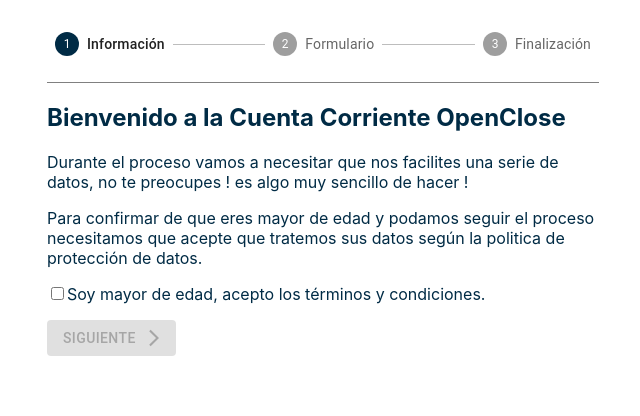
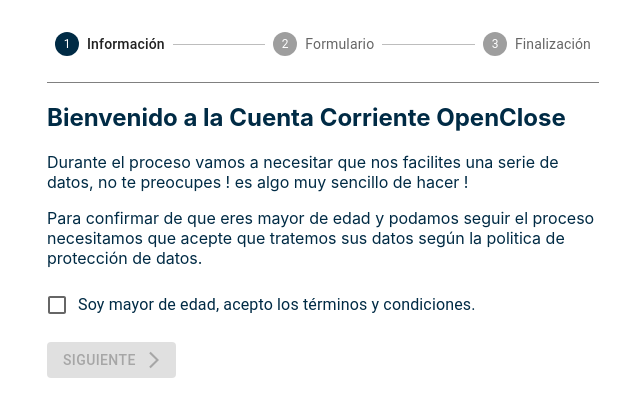
Before and after one commit to joraanbe82/wizard-bank, a React (Create React App) app: page / in a window 1280 px wide. Shown: the top 416 px of the page, without its empty margins (317-957 px from the left). Built offline with nearby package versions, Linux system fonts and the light colour scheme.

Commit message:
update checkbox into mui component and styled with styled components

```diff
--- a/src/index.css
+++ b/src/index.css
@@ -12,3 +12,7 @@
 	font-family: source-code-pro, Menlo, Monaco, Consolas, 'Courier New',
 		monospace;
 }
+
+input[type='checkbox']:checked {
+	color: #ff0049;
+}
--- a/src/styles/StyledComponents.ts
+++ b/src/styles/StyledComponents.ts
@@ -2,6 +2,7 @@
 import styled from 'styled-components'
 import Button from '@mui/material/Button'
 import TextField from '@mui/material/TextField'
+import { Checkbox } from '@mui/material'
 import { Colors } from './Colors'
 
 export const StepperButton = styled(Button)`
@@ -19,3 +20,8 @@
 		border-color: ${Colors.oficialBlue};
 	}
 `
+export const StyledCheckBox = styled(Checkbox)`
+	&.Mui-checked {
+		color: ${Colors.oficialRed};
+	}
+`
--- a/src/views/ProductInformation/ProductInformation.tsx
+++ b/src/views/ProductInformation/ProductInformation.tsx
@@ -1,11 +1,11 @@
-import React from 'react'
+import React, { ChangeEvent } from 'react'
 
 import ArrowForwardIos from '@mui/icons-material/ArrowForwardIos'
+import FormControlLabel from '@mui/material/FormControlLabel'
 
-import { StepperButton } from '../../styles/StyledComponents'
+import { StepperButton, StyledCheckBox } from '../../styles/StyledComponents'
 import { useAppDispatch, useAppSelector } from '../../store/hooks'
 import { ActionTypes } from '../../action-types'
-import { Colors } from '../../styles/Colors'
 
 type Props = {
 	handleNext: () => void
@@ -14,10 +14,10 @@
 	const dispatch = useAppDispatch()
 	const terms = useAppSelector(state => state.stepper.terms)
 
-	const handleTerms = (e: boolean) => {
+	const handleTerms = (event: ChangeEvent<HTMLInputElement>) => {
 		dispatch({
 			type: ActionTypes.ACCEPT_TERMS,
-			payload: e,
+			payload: event.target.checked,
 		})
 	}
 
@@ -40,16 +40,17 @@
 					protección de datos.
 				</p>
 				<p>
-					<label htmlFor='check-id'>
-						<input
-							checked={terms}
-							type='checkbox'
-							id='check-id'
-							name='accept-terms'
-							onChange={e => handleTerms(e.target.checked)}
-						/>
-					</label>
-					Soy mayor de edad, acepto los términos y condiciones.
+					<FormControlLabel
+						label='	Soy mayor de edad, acepto los términos y condiciones.'
+						control={
+							<StyledCheckBox
+								checked={terms}
+								id='check-id'
+								name='accept-terms'
+								onChange={handleTerms}
+							/>
+						}
+					/>
 				</p>
 			</div>
 			<StepperButton
```
